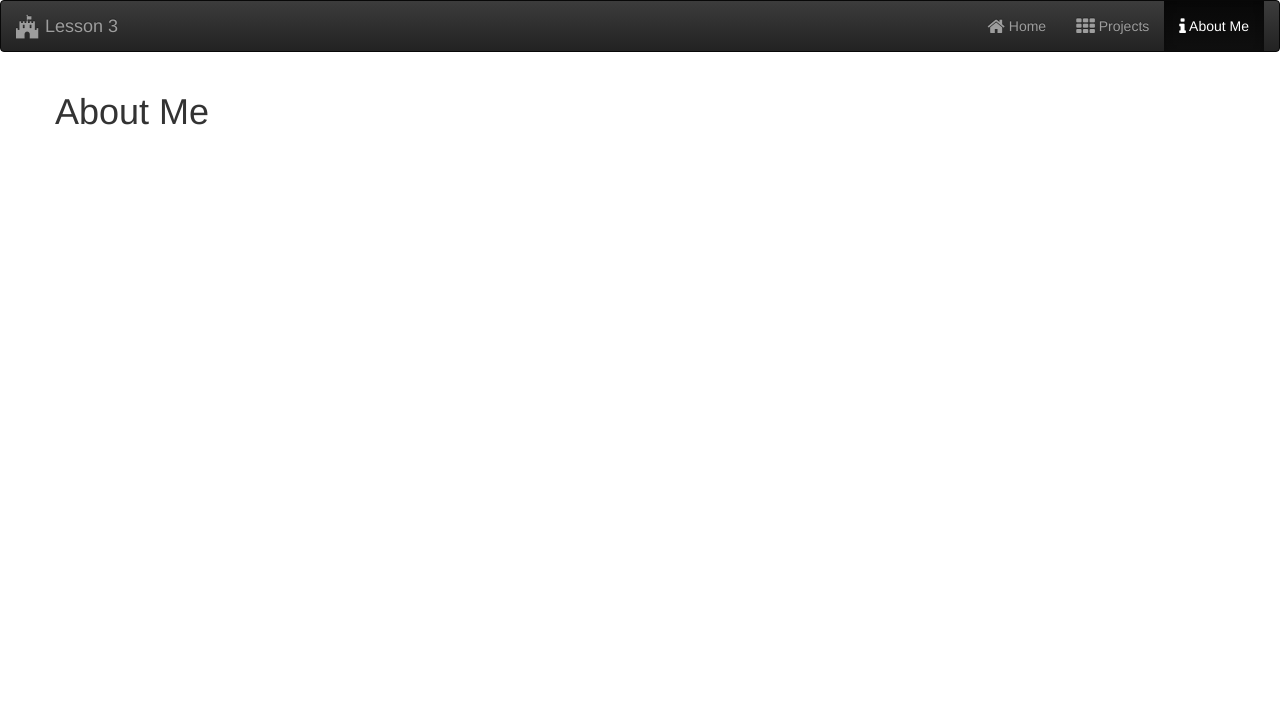
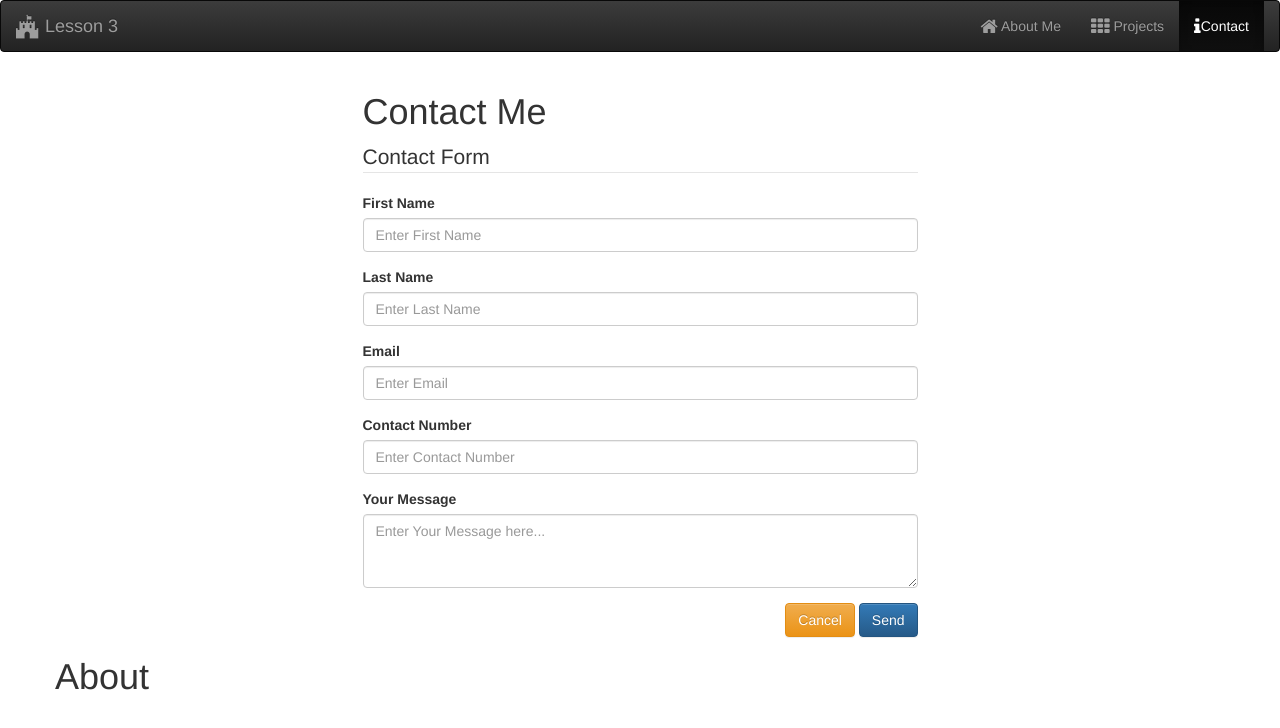
Before and after one commit to ThakkarNidhi/assignment1, a plain HTML site: page about.html in a window 1280 px wide. Drawn offline with Linux system fonts and the light colour scheme.

Commit message:
update navigation bar,about page,contact page

```diff
--- a/Scripts/app.js
+++ b/Scripts/app.js
@@ -14,9 +14,9 @@
     var paragraphs = [];
 
     // data for my pages
-    paragraphs[0] = "This is my first paragraph. It is only visible on the first page. This next sentence is to prove that this really works!!!";
-    paragraphs[1] = "This is my second paragraph. It is only visible on the second page";
-    paragraphs[2] = "This is my third paragraph. It is only visible on the third page";
+    paragraphs[0] = "Hello I am Nidhi Thakkar.I am studying Software Engeering Technology at Centennial College progress campus ";
+    paragraphs[1] = "My mission is to  build a network of companies related to software, which will contribute to the development and wide spread usage of the company's software packages..";
+    paragraphs[2] = "for this mission i have come to canada leaving back my home country";
 
     // second way to define an array
     //var paragraphs = new Array();
--- a/about.html
+++ b/about.html
@@ -30,19 +30,55 @@
             <!-- Collect the nav links, forms, and other content for toggling -->
             <div class="collapse navbar-collapse" id="bs-example-navbar-collapse-1">
                 <ul class="nav navbar-nav navbar-right">
-                    <li><a href="index.html"><i class="fa fa-home fa-lg"></i> Home</a></li>
+                    <li><a href="index.html"><i class="fa fa-home fa-lg"></i> About Me</a></li>
                     <li><a href="projects.html"><i class="fa fa-th fa-lg"></i> Projects</a></li>
-                    <li class="active"><a href="about.html"><i class="fa fa-info fa-lg"></i> About Me</a></li>
+                    <li class="active"><a href="about.html"><i class="fa fa-info fa-lg"></i>Contact</a></li>
                 </ul>
             </div>
             <!-- /.navbar-collapse -->
         </div>
         <!-- /.container-fluid -->
     </nav>
+    <div class="container">
+        <div class="row">
+           <div class="col-md-offset-3 col-md-6">
+                <h1>Contact Me</h1>
+                <form id="contactForm" action="" role="form">
+                     <legend>Contact Form</legend>
+                    <div class="form-group">
+                         <label for="firstName">First Name</label>
+                         <input type="text" class="form-control" id="firstName" placeholder="Enter First Name" required>
+                     </div>
+                     <div class="form-group">
+                         <label for="lastName">Last Name</label>
+                         <input type="text" class="form-control" id="lastName" placeholder="Enter Last Name" required>
+                     </div>
+                     <div class="form-group">
+                         <label for="email">Email</label>
+                         <input type="email" class="form-control" id="email" placeholder="Enter Email" required>
+                     </div>
+                     <div class="form-group">
+                         <label for="contactNumber">Contact Number</label>
+                         <input type="tel" class="form-control" id="contactNumber" placeholder="Enter Contact Number" required>
+                     </div>
+                     <div class="form-group">
+                        <label for="message">Your Message</label>
+                         <textarea cols="3" rows="3" class="form-control" id="message" placeholder="Enter Your Message here..." required></textarea>
+                     </div>
+
+                    <div class="text-right">
+                         <a id="cancelButton" href="index.html" class="btn btn-warning">Cancel</a>
+                         <button id="sendButton" class="btn btn-primary">Send</button>
+                     </div>
+                </form>
+           </div>
+         </div>
+     </div>
+
 
     <div class="container">
         <div class="row">
-            <h1>About Me</h1>
+            <h1>About</h1>
 
             <p id="">
 
```
Also changed, not shown: index.html (+8 -2 lines), assests/Capture.PNG (added), assests/IMG-20160530-WA0146.jpg (added).
